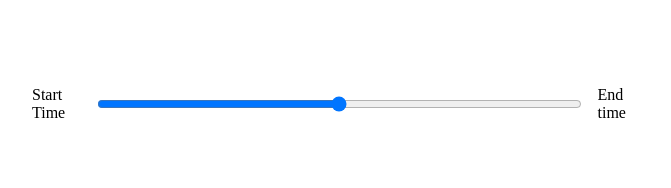
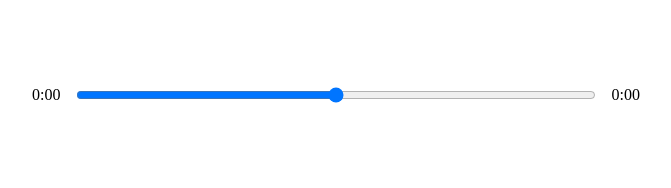
Before and after one commit to RayaneBengaoui/Music-player, a React (Create React App) app: page / in a window 1280 px wide. Shown: the part 410-598 px from the top of the page, without its empty margins (304-975 px from the left). Built offline with nearby package versions, Linux system fonts and the light colour scheme.

Commit message:
Updating times when the song is loaded and playing

```diff
--- a/src/components/Player.js
+++ b/src/components/Player.js
@@ -1,4 +1,4 @@
-import React, { useRef } from "react";
+import React, { useRef, useState } from "react";
 import { FontAwesomeIcon } from "@fortawesome/react-fontawesome";
 import {
   faPlay,
@@ -7,21 +7,39 @@
 } from "@fortawesome/free-solid-svg-icons";
 
 const Player = ({ currentSong, isPlaying, setIsPlaying }) => {
+  //State
+  const [songInfo, setSongInfo] = useState({
+    currentTime: null,
+    duration: null,
+  });
+
   //Ref
   const audioRef = useRef(null);
+
   //Event Handlers
   const playSongHandler = () => {
     isPlaying ? audioRef.current.pause() : audioRef.current.play();
+    setIsPlaying(!isPlaying);
+  };
 
-    setIsPlaying(!isPlaying);
+  const getTime = (time) => {
+    return (
+      Math.floor(time / 60) + ":" + ("0" + Math.floor(time % 60)).slice(-2)
+    );
+  };
+
+  const timeUpdateHandler = (e) => {
+    const current = e.target.currentTime;
+    const duration = e.target.duration;
+    setSongInfo({ ...songInfo, currentTime: current, duration });
   };
 
   return (
     <div className="player">
       <div className="time-control">
-        <p>Start Time</p>
+        <p>{getTime(songInfo.currentTime)}</p>
         <input type="range" />
-        <p>End time</p>
+        <p>{getTime(songInfo.duration)}</p>
       </div>
       <div className="play-control">
         <FontAwesomeIcon className="skip-back" size="2x" icon={faAngleLeft} />
@@ -37,7 +55,12 @@
           icon={faAngleRight}
         />
       </div>
-      <audio ref={audioRef} src={currentSong.audio}></audio>
+      <audio
+        onTimeUpdate={timeUpdateHandler}
+        onLoadedMetadata={timeUpdateHandler}
+        ref={audioRef}
+        src={currentSong.audio}
+      ></audio>
     </div>
   );
 };
```
